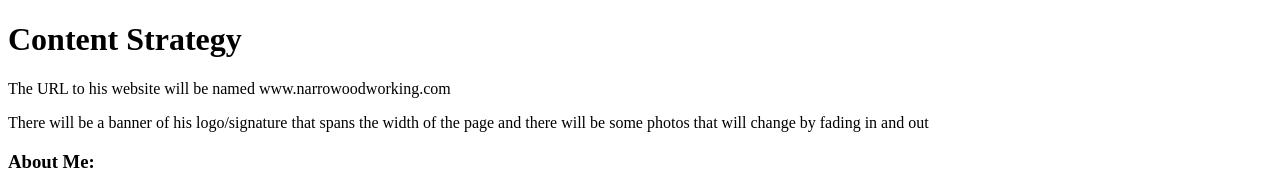
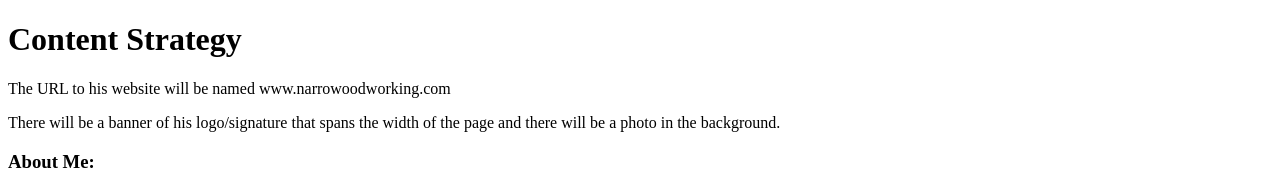
Before and after one commit to cindychen5/marcus-website, a plain HTML site: page public_html/documentation/milestone-2.html in a window 1280 px wide. Shown: the top 191 px of the page. Drawn offline with Linux system fonts and the light colour scheme.

Commit message:
updated banner

```diff
--- a/public_html/documentation/milestone-2.html
+++ b/public_html/documentation/milestone-2.html
@@ -8,7 +8,7 @@
 <h1>Content Strategy</h1>
 <p>The URL to his website will be named www.narrowoodworking.com</p>
 
-<p>There will be a banner of his logo/signature that spans the width of the page and there will be some photos that will change by fading in and out</p>
+<p>There will be a banner of his logo/signature that spans the width of the page and there will be a photo in the background.</p>
 
 <h3>About Me:</h3>
     <p>This section is still a rough draft -- I am a native New Mexican born and raised here in Albuquerque. Growing up, I spent a lot of my time with both my grandfathers, which helped foster my love for art. On my mother's side, my grandfather had his own contracting company and built homes in the greater Albuquerque area. In his free time, he loved to paint beautiful pictures. On my father's side, he was a retired airman and spent a lot of his time carving statues, religious symbols and landscapes out of wood. As I've gotten older, my passion for wood working has only gotten stronger. After being away for the last decade or so, I finally moved back to the Southwest. My paternal grandfather's old wood shop is still next to the adobe house he built for my grandmother today. Since I've been back, I've taken advantage of the space to build quality pieces of work. I hope my passion and the thought put into these pieces will being as much joy to others as it has brought me to make them.
```
